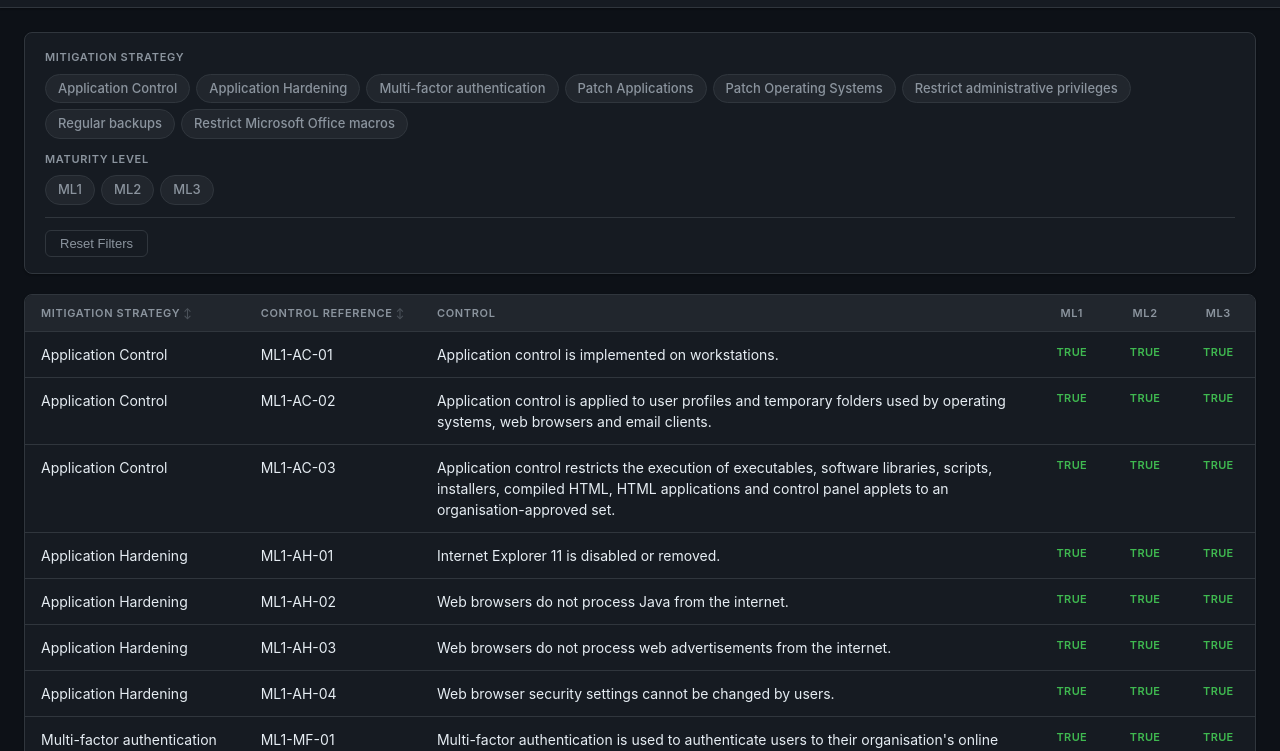
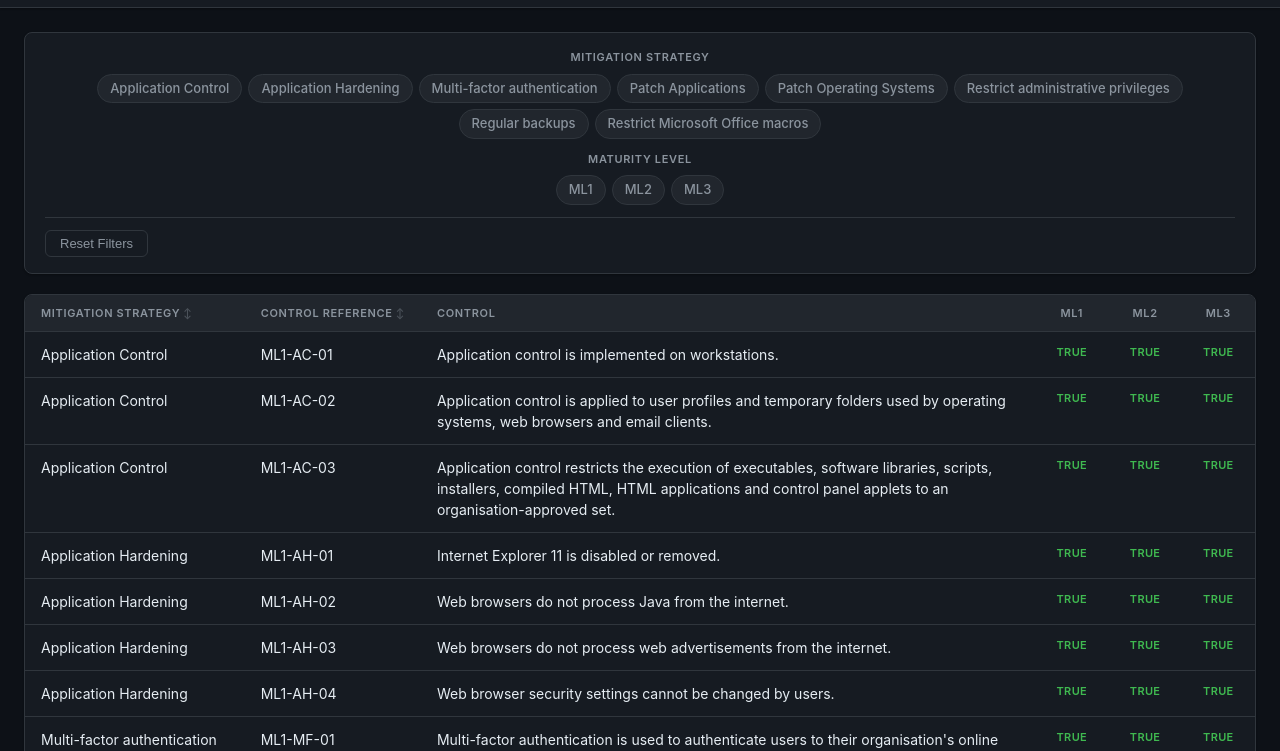
Before and after one commit to JackStuart/Essential8, a plain HTML site: page index.html in a window 1280 px wide. Shown: the part 49-800 px from the top of the page. Drawn offline with Linux system fonts and the light colour scheme.

Commit message:
Center main header and chip group
Add text-align: center to main header and switch .chip-group from text-align: left to justify-content: center so chips are horizontally centered. This aligns the header text with the chip elements and improves layout balance.

```diff
--- a/styles.css
+++ b/styles.css
@@ -158,6 +158,7 @@ main {
     letter-spacing: 0.06em;
     color: var(--text-muted);
     margin-bottom: 8px;
+    text-align: center;
 }
 
 .chip-group {
@@ -165,7 +166,7 @@ main {
     flex-wrap: wrap;
     gap: 6px;
     width: 100%;
-    text-align: left;
+    justify-content: center;
 }
 
 /* Hide real checkbox, style label as chip */
```
